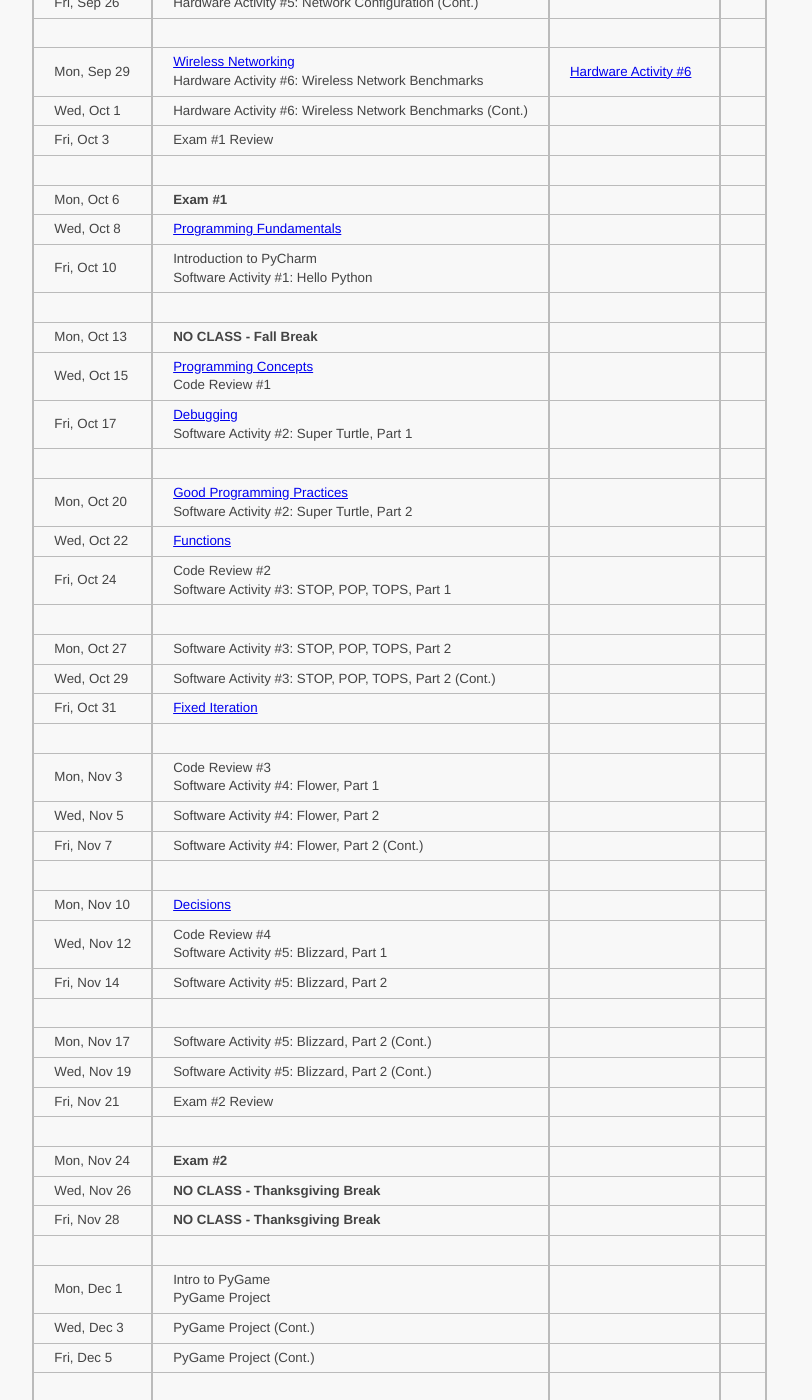
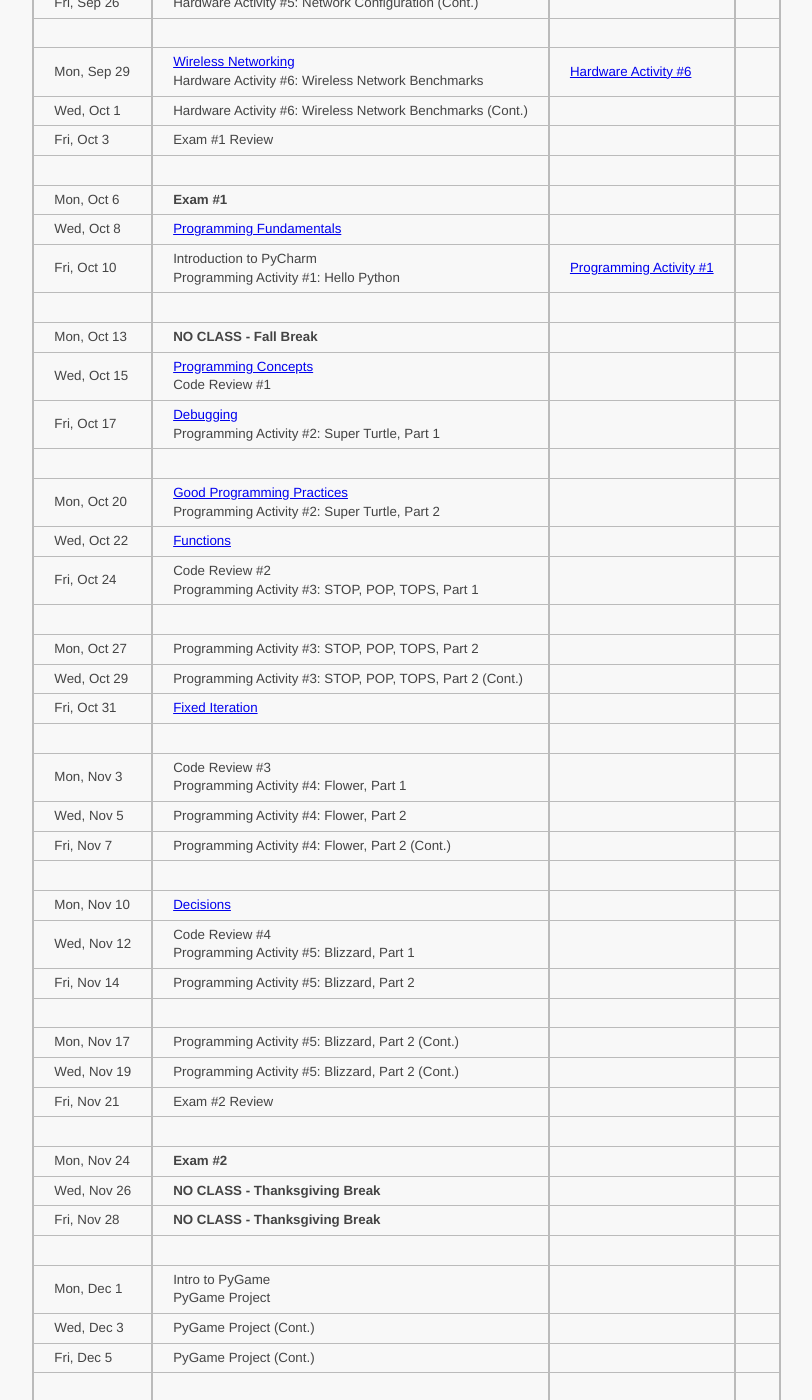
Before and after one commit to ycpcs/cs100-fall2014, a Jekyll site: the page built from schedule.md, in a window 1280 px wide and 1400 px high, scrolled down 725 px. Shown: the whole window, without its empty margins (121-933 px from the left). Built offline with Jekyll 4.4.1, drawn with Linux system fonts in a browser that asks for light colours; Markdown is read by kramdown in place of the engine named in the settings.

Commit message:
updated schedule to include first programming activity

```diff
--- a/schedule.md
+++ b/schedule.md
@@ -30,36 +30,36 @@
 >| Wed, Sep 24    |  [Wired Networking: Network Configuration](lectures/HW_lecture8_wired_network_configuration.pdf)  <br> Hardware Activity #5: Network Configuration |  [Hardware Activity #5](activities_hw/HW_Activity5.pdf)  |  <!-- Hardware Activity #5 -->
 >| Fri, Sep 26    |  Hardware Activity #5: Network Configuration (Cont.)                                                 |                         |
 >|||
->| Mon, Sep 29    |  [Wireless Networking](lectures/HW_lecture9_wireless_networks.pdf)  <br>  Hardware Activity #6: Wireless Network Benchmarks    |  [Hardware Activity #6](activities_hw/HW_Activity6.pdf)                       | <!-- Hardware Activity #6 -->
+>| Mon, Sep 29    |  [Wireless Networking](lectures/HW_lecture9_wireless_networks.pdf)  <br>  Hardware Activity #6: Wireless Network Benchmarks    |  [Hardware Activity #6](activities_hw/HW_Activity6.pdf)  | <!-- Hardware Activity #6 -->
 >| Wed, Oct 1     |  Hardware Activity #6: Wireless Network Benchmarks (Cont.)                                           |                         |
 >| Fri, Oct 3     |  Exam #1 Review                                                                                      |                         |
 >|||
 >| Mon, Oct 6     |  **Exam #1**                                                                                         |                         |
 >| Wed, Oct 8     |  [Programming Fundamentals](lectures/SW_lecture1_programming_fundamentals.pdf)                       |                         |
->| Fri, Oct 10    |  Introduction to PyCharm  <br>  Software Activity #1: Hello Python                                   |                         | <!-- Software Activity #1 -->
+>| Fri, Oct 10    |  Introduction to PyCharm  <br>  Programming Activity #1: Hello Python                                   |  [Programming Activity #1](activities_sw/Prog_Activity1.pdf)  | <!-- Programming Activity #1 -->
 >|||
 >| Mon, Oct 13    |  **NO CLASS - Fall Break**                                                                           |                         |
 >| Wed, Oct 15    |  [Programming Concepts](lectures/SW_lecture2_programming_concepts.pdf)  <br>  Code Review #1         |                         | <!-- Code Review #1 -->
->| Fri, Oct 17    |  [Debugging](lectures/SW_lecture3_program_debugging.pdf)  <br>  Software Activity #2: Super Turtle, Part 1  |                  | <!-- Software Activity #2 -->
+>| Fri, Oct 17    |  [Debugging](lectures/SW_lecture3_program_debugging.pdf)  <br>  Programming Activity #2: Super Turtle, Part 1  |                  | <!-- Programming Activity #2 -->
 >|||
->| Mon, Oct 20    |  [Good Programming Practices](lectures/SW_lecture4_good_programming_practices.pdf)  <br>  Software Activity #2: Super Turtle, Part 2  |                         |
+>| Mon, Oct 20    |  [Good Programming Practices](lectures/SW_lecture4_good_programming_practices.pdf)  <br>  Programming Activity #2: Super Turtle, Part 2  |                         |
 >| Wed, Oct 22    |  [Functions](lectures/SW_lecture5_functions.pdf)                                                     |                         |
->| Fri, Oct 24    |  Code Review #2  <br>  Software Activity #3: STOP, POP, TOPS, Part 1                                 |                         | <!-- Code Review #2 -->  <!-- Software Activity #3 -->
+>| Fri, Oct 24    |  Code Review #2  <br>  Programming Activity #3: STOP, POP, TOPS, Part 1                              |                         | <!-- Code Review #2 -->  <!-- Programming Activity #3 -->
 >|||
->| Mon, Oct 27    |  Software Activity #3: STOP, POP, TOPS, Part 2                                                       |                         |
->| Wed, Oct 29    |  Software Activity #3: STOP, POP, TOPS, Part 2 (Cont.)                                               |                         |
+>| Mon, Oct 27    |  Programming Activity #3: STOP, POP, TOPS, Part 2                                                    |                         |
+>| Wed, Oct 29    |  Programming Activity #3: STOP, POP, TOPS, Part 2 (Cont.)                                            |                         |
 >| Fri, Oct 31    |  [Fixed Iteration](lectures/SW_lecture6_iteration.pdf)                                               |                         |
 >|||
->| Mon, Nov 3     |  Code Review #3  <br>  Software Activity #4: Flower, Part 1                                          |                         | <!-- Code Review #3 -->  <!-- Software Activity #4 -->
->| Wed, Nov 5     |  Software Activity #4: Flower, Part 2                                                                |                         |
->| Fri, Nov 7     |  Software Activity #4: Flower, Part 2 (Cont.)                                                        |                         |
+>| Mon, Nov 3     |  Code Review #3  <br>  Programming Activity #4: Flower, Part 1                                       |                         | <!-- Code Review #3 -->  <!-- Programming Activity #4 -->
+>| Wed, Nov 5     |  Programming Activity #4: Flower, Part 2                                                             |                         |
+>| Fri, Nov 7     |  Programming Activity #4: Flower, Part 2 (Cont.)                                                     |                         |
 >|||
 >| Mon, Nov 10    |  [Decisions](lectures/SW_lecture7_decisions.pdf)                                                     |                         |
->| Wed, Nov 12    |  Code Review #4  <br>  Software Activity #5: Blizzard, Part 1                                        |                         | <!-- Code Review #4 -->  <!-- Software Activity #5 -->
->| Fri, Nov 14    |  Software Activity #5: Blizzard, Part 2                                                              |                         |
+>| Wed, Nov 12    |  Code Review #4  <br>  Programming Activity #5: Blizzard, Part 1                                     |                         | <!-- Code Review #4 -->  <!-- Programming Activity #5 -->
+>| Fri, Nov 14    |  Programming Activity #5: Blizzard, Part 2                                                           |                         |
 >|||
->| Mon, Nov 17    |  Software Activity #5: Blizzard, Part 2 (Cont.)                                                      |                         |
->| Wed, Nov 19    |  Software Activity #5: Blizzard, Part 2 (Cont.)                                                      |                         |
+>| Mon, Nov 17    |  Programming Activity #5: Blizzard, Part 2 (Cont.)                                                   |                         |
+>| Wed, Nov 19    |  Programming Activity #5: Blizzard, Part 2 (Cont.)                                                   |                         |
 >| Fri, Nov 21    |  Exam #2 Review                                                                                      |                         |
 >|||
 >| Mon, Nov 24    |  **Exam #2**                                                                                         |                         |
```
